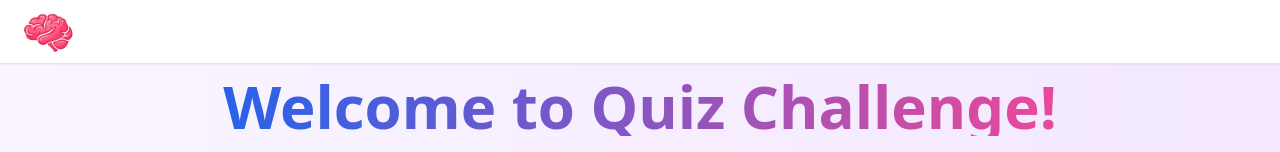
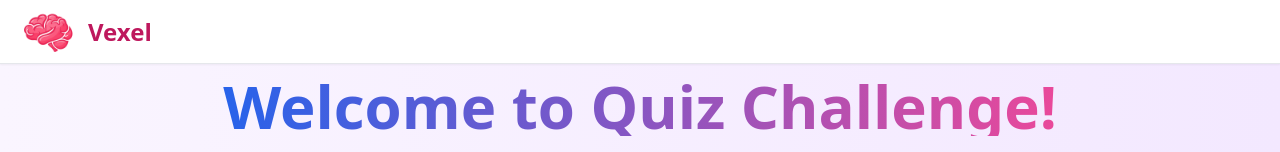
Before and after one commit to Ishimweric/Vexel, a React (Vite) app: page / in a window 1280 px wide. Shown: the top 152 px of the page. Built offline with nearby package versions, Linux system fonts and the light colour scheme.

Commit message:
Fix: Fixed the header logo

```diff
--- a/src/components/Header.jsx
+++ b/src/components/Header.jsx
@@ -3,7 +3,10 @@ function Header(props){
   return (
     <header className="sticky top-0 w-full bg-white border-b h-16 shadow-sm">
       <article className="flex items-center justify-between px-4">
-        <img src="images/vexel-logo.png" className="w-16"/>
+        <div className="flex gap-2 items-center">
+          <img src="images/vexel-logo.png" className="w-16"/>
+          <p className="text-2xl text-pink-700 font-bold">Vexel</p>
+        </div>
         {!props.showStickyCta && <StartQuizBtn/>}
       </article>
     </header>
```
